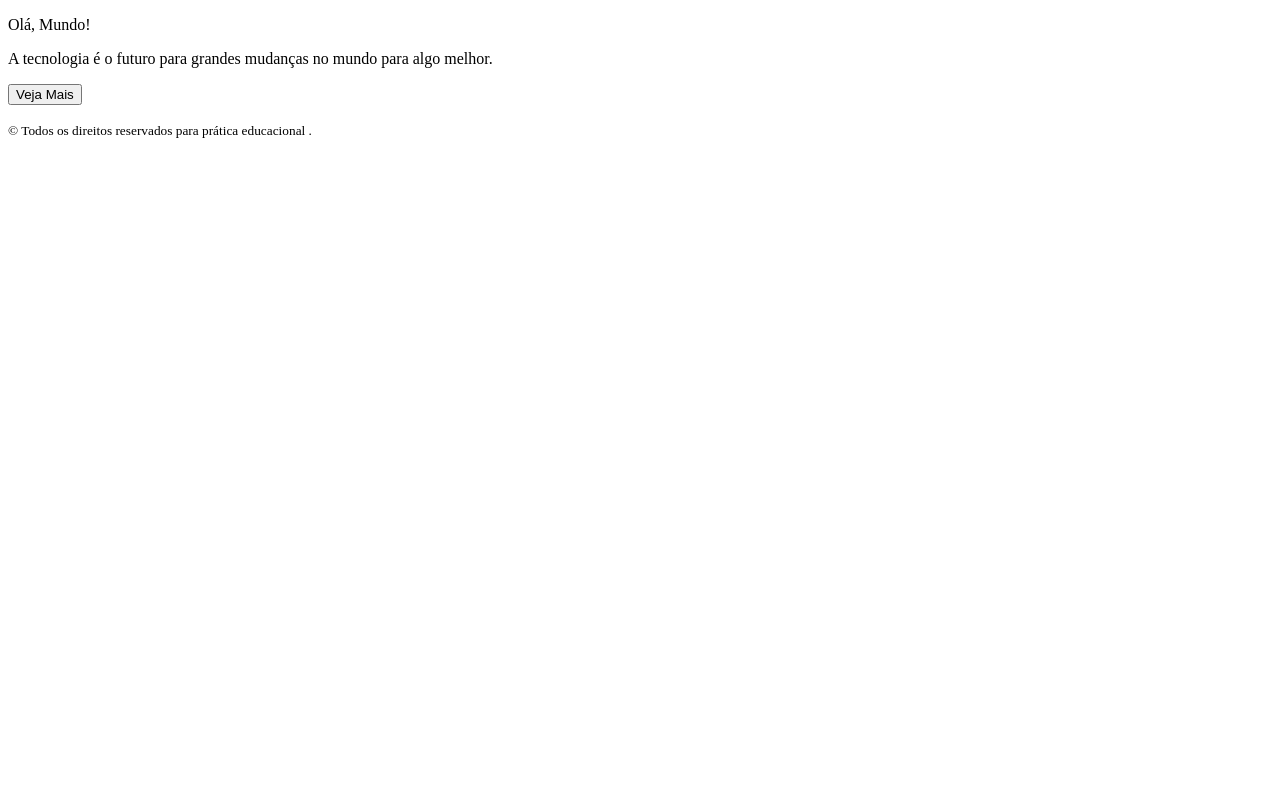
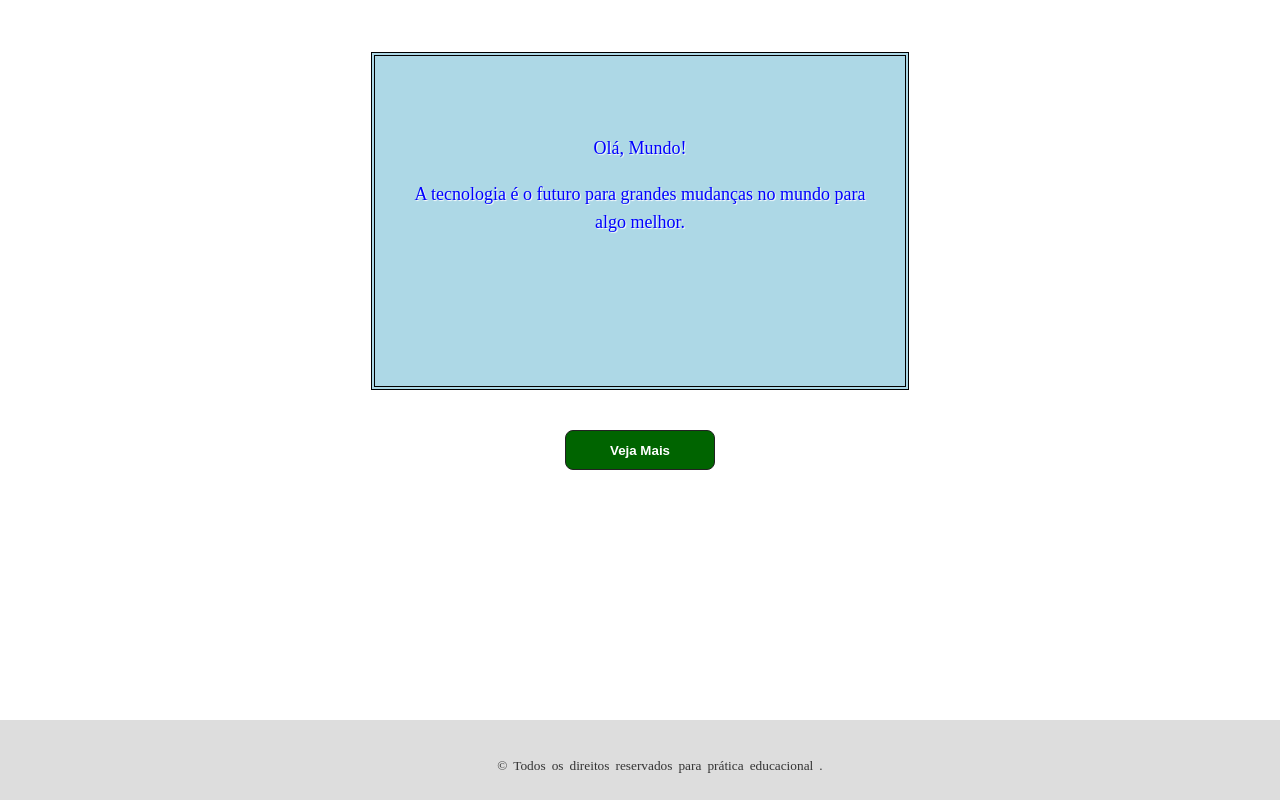
Before and after one commit to wevdiaz/OlaMundo, a plain HTML site: page HelloWorld/index.html in a window 1280 px wide. Drawn offline with Linux system fonts and the light colour scheme.

Commit message:
Adicionei o CSS da página
Fiz uma pequena estilização na página.

```diff
--- /dev/null
+++ b/HelloWorld/estiloHelloWorld.css
@@ -0,0 +1,77 @@
+/* === Hello World === */
+
+body, html, button {
+    padding: 0;
+    margin: 0;
+    border: 0;
+  }
+
+  main {
+    max-width: 960px;
+    margin: 0 auto;
+  }
+
+  :root {
+    --color-btnOlaMundo: darkgreen;
+  }
+
+  .anuncio {
+    width: 470px;
+    height: 210px;
+    padding: 60px 30px;
+    border: 4px double #000;
+    margin: 52px auto 40px;
+    text-align: center;
+    background-color: lightblue;
+  }
+
+  .anuncio h1 {
+    margin: 40px 0;
+  }
+
+  .anuncio p {
+    font-size: 18px;
+    line-height: 28px;
+    color: #00f;
+    text-shadow: 1px 1px 1px #fff;
+  }
+
+  .olaMundo {
+    margin: 0 auto;
+    display: block;
+    width: 150px;
+    height: 40px;
+    font-weight: bold;
+    border-radius: 8px;
+    border: 1px solid #222;
+    outline: none;
+    background-color: var(--color-btnOlaMundo);
+    color: #fff;
+  }
+
+  .olaMundo:hover {
+    background-color: #41F945;
+    border-color: var(--color-btnOlaMundo);
+    cursor: pointer;
+    transition: background-color 1s;
+    color: #000;
+  }
+
+  .olaMundo:active {
+    position: relative;
+    top: 2px;
+  }
+
+  footer {
+    width: 100%;
+    padding: 20px;
+    text-align: center;
+    background-color: #ddd;
+    position: fixed;
+    bottom: -10px;
+  }
+
+  footer small {
+    word-spacing: 0.2em;
+    color: #333;
+  }
--- a/HelloWorld/index.html
+++ b/HelloWorld/index.html
@@ -5,6 +5,9 @@
     <meta charset="UTF-8">
     <meta name="author" content="Diazz">
     <meta name="description" content="Primeiro HTML para o Github.">
+
+    <link rel="stylesheet" href="./estiloHelloWorld.css">
+
 </head>
 
 <body>
```
